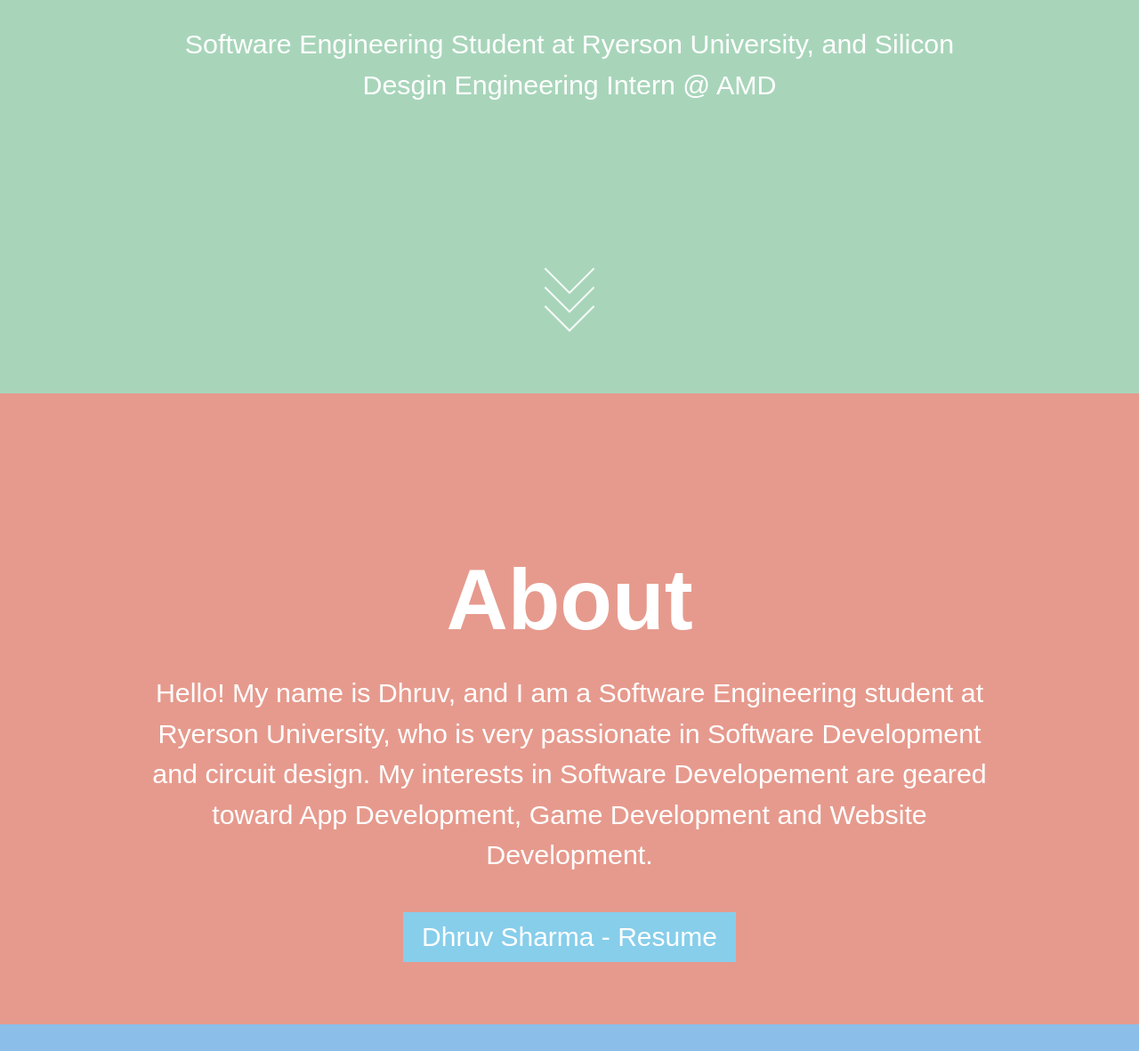
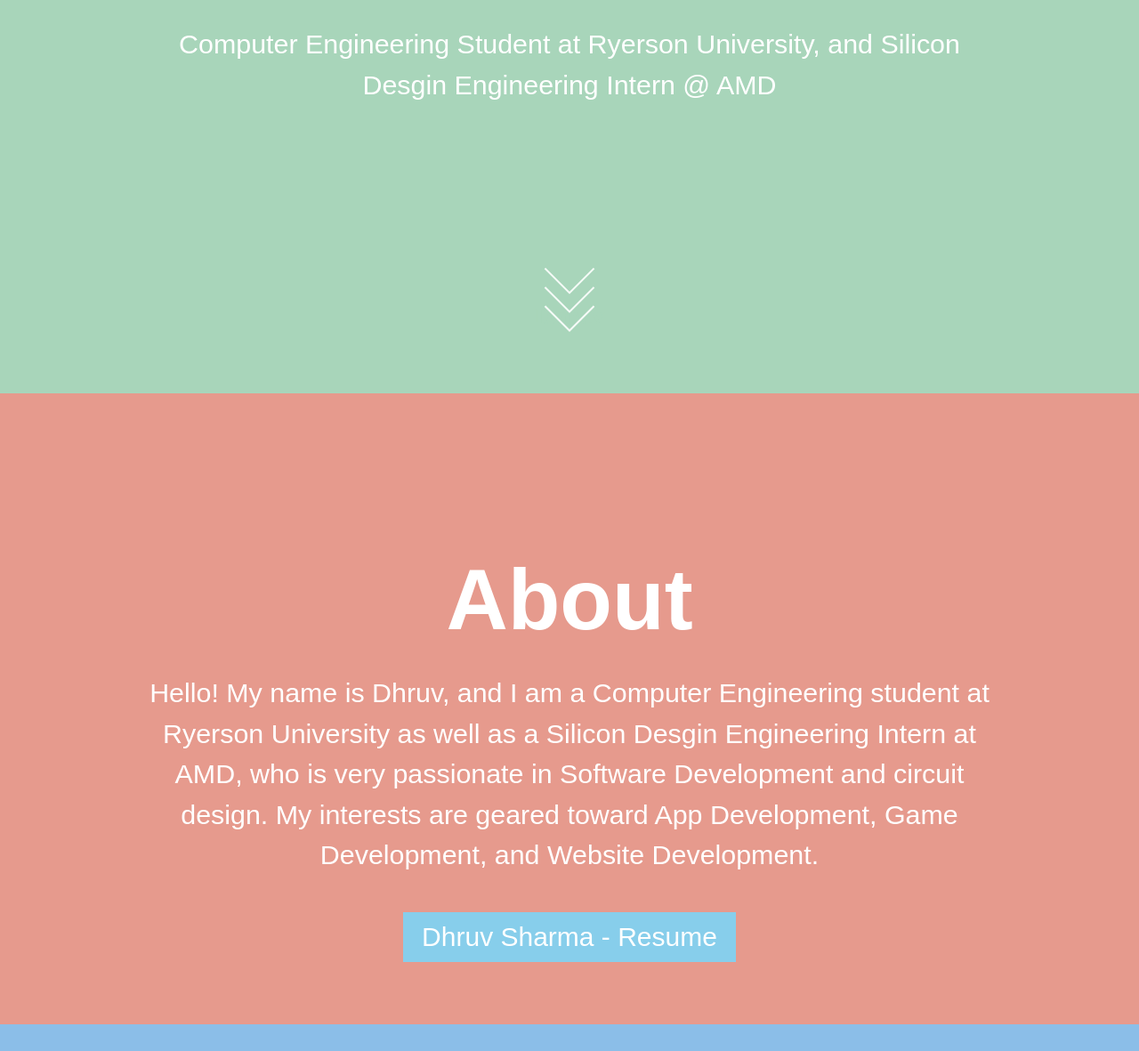
Before and after one commit to sdhruv00/DhruvWebsite3.0, a plain HTML site: page index.html in a window 1280 px wide. Shown: the part 358-1539 px from the top of the page at 89% size. Drawn offline with Linux system fonts and the light colour scheme; a web font is replaced by a local one.

Commit message:
Update index.html

```diff
--- a/index.html
+++ b/index.html
@@ -34,7 +34,7 @@
                 <br />
                 <br/>
                 <h1>Dhruv Sharma</h1>
-                <p>Software Engineering Student at Ryerson University, and Silicon Desgin Engineering Intern @ AMD</p>
+                <p>Computer Engineering Student at Ryerson University, and Silicon Desgin Engineering Intern @ AMD</p>
                 <br />
                 <br />
                 <br />
@@ -55,7 +55,7 @@
         <section id = "about" class="About">
             <div class="aboutcontainer">
                 <h1>About</h1>
-                <p>Hello! My name is Dhruv, and I am a Software Engineering student at Ryerson University, who is very passionate in Software Development and circuit design. My interests in Software Developement are geared toward App Development, Game Development and Website Development. </p>
+                <p>Hello! My name is Dhruv, and I am a Computer Engineering student at Ryerson University as well as a Silicon Desgin Engineering Intern at AMD, who is very passionate in Software Development and circuit design. My interests are geared toward App Development, Game Development, and Website Development. </p>
                 <br />
                 <button class="btn btn1" onclick='location.href="https://drive.google.com/file/d/11iL7oHHW2dGpGEpeSJ4BsXsrrJ1drHfp/view?usp=sharing"' target="_blank" rel="noopener noreferrer" style="text-decoration:none">Dhruv Sharma - Resume</button>
             </div>
```
